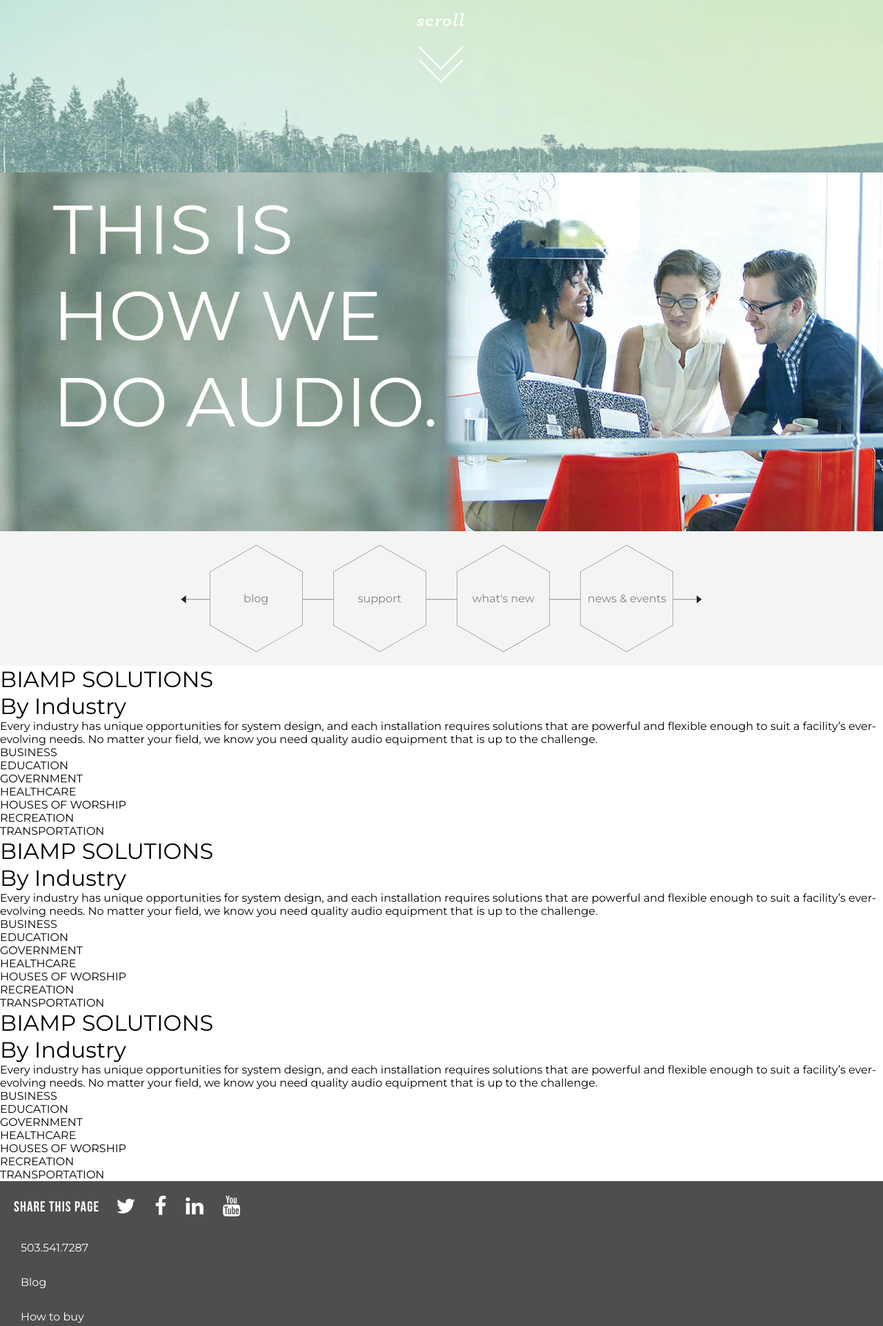
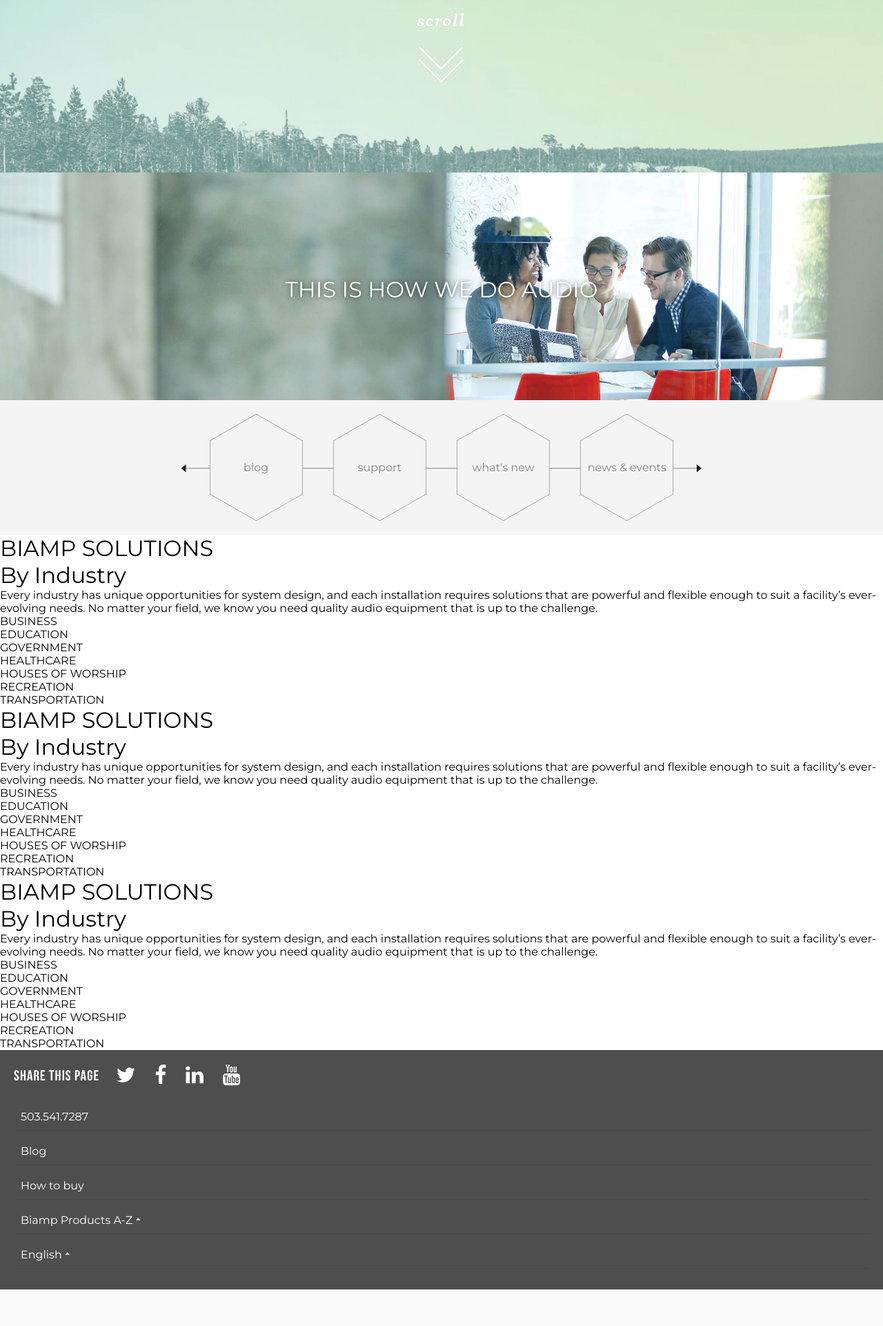
Before and after one commit to omniosi/biamp, a PHP site: page / in a window 1280 px wide. Shown: the part 530-2452 px from the top of the page at 69% size. After the commit the page ends 2399 px from the top, so only its background shows below. Run offline with PHP 8.4, Linux system fonts and the light colour scheme; some web fonts are replaced.

Commit message:
home/solutions poster and art menu fixes.

```diff
--- a/index.php
+++ b/index.php
@@ -24,6 +24,9 @@
 	<!-- top-menu -->
 	<?php include('modules/top-menu.php'); ?>
 	<!-- page content -->
+	<!-- <div class="billboard" style-"display:none"></div> -->
+	<div class="billboard"></div>
+
 	<?php include('modules/home.php'); ?>
 
 	<!-- footer -->
--- a/modules/home-desktop-styles.php
+++ b/modules/home-desktop-styles.php
@@ -5,3 +5,16 @@
 	width: 100%;
 	height: auto;
 }
+.main .poster{
+	height: 600px;
+	background-size: cover;
+}
+.main .poster h1{
+	font-size: 100px;
+	line-height: 1.25em;
+	margin-left: 6%;
+	padding-top: 100px;
+	width: 550px;
+	text-align: left;
+	left: 0;
+}
--- a/modules/home-styles.php
+++ b/modules/home-styles.php
@@ -11,7 +11,7 @@
 	z-index: 800;
 }
 .main{
-	/*padding-top: 80px;*/
+	padding-top: 80px;
 	/*position: fixed;*/
 	top: 80px;
 }
@@ -20,55 +20,55 @@
 }
 .main .poster{
 	width: 100%;
-	height: auto;
-	height: 600px;
+	height: 330px;
 	background: url('img/solutions-hdr.jpg') 50% 50% no-repeat;
 	background-size: cover;
+	background-position: 74% 63%;
+	/*background-size: 350%;*/
+	/*background-position: 75% 100%;*/
 }
 .main .poster h1{
-	font-size: 100px;
+	font-size: 32px;
 	line-height: 1.25em;
+	text-align: center;
 	color: #fff;
-	margin-left: 6%;
-	padding-top: 100px;
-	width: 45%;
+	/*margin-left: 20%;*/
+	margin-left: -125px;
+	/*padding-top: 200px;*/
+	padding-top: 150px;
+	width: 250px;
 	text-transform: uppercase;
+	text-shadow: 0 0 10px rgba(0,0,0,0.35),0 0 5px rgba(0,0,0,0.35);
+	left: 50%;
+	position: relative;
 }
 .main .art-menu{
-	/*height: 225px;*/
-	padding: 20px;
-	background: #f4f4f4;
+	background: #fff;
 }
-.main .art-menu ul{
-	text-align: center;
-	background: url(img/menu-line-arrows.svg) no-repeat;
-	background-position: 0	73px;
-	background-size: 816px 12px;
-	width: 816px;
-	height: 155px;
-	position: relative;
-	left: 50%;
-	margin-left: -408px;
+.art-menu ul{
+	background: #fff;
+	color: #585556;
 }
-.main .art-menu ul li{
-	display: inline-block;
-	vertical-align: top;
-	margin: 0 20px;
+.art-menu ul li{
+	list-style: none;
+	border-bottom: 1px solid #585556;
 }
-.main .art-menu ul li a{
+.art-menu ul li a{
+	padding: 16px 20px;
 	display: block;
-	background: url(img/solutions-art-menu.svg) no-repeat;
-	background-position: 0	0;
-	background-size: 816px 180px;
-	width: 135px;
-	height: 155px;
-	padding-top: 50%;
-	color: #808284;
+	color: #585556;
 }
-.main .art-menu ul li a:hover{
-	background-position: -140px	0;
-	text-indent: -9999px;
+.art-menu ul li a:before{
+	font-family: "icomoon-bia";
+	content:"\e805";
+	padding-bottom: 1em;
+	font-size: 25px;
+	position: absolute;
+	right: 20px;
+	line-height: 18px;
 }
-.main .art-menu ul li a.support:hover{ background-position: -280px	0; }
-.main .art-menu ul li a.new:hover{ background-position: -420px	0; }
-.main .art-menu ul li a.events:hover{ background-position: -560px	0; }
+.art-menu ul li a:focus,
+.art-menu ul li a.focus,
+.art-menu ul li a:hover{
+	text-decoration: none;
+}
--- a/modules/home-tablet-styles.php
+++ b/modules/home-tablet-styles.php
@@ -2,3 +2,52 @@
 .billboard{
 	height: 700px;
 }
+.main .poster{
+	background-size: cover;
+	background-position: 80%;
+}
+.main .poster h1{
+	width: 460px;
+	margin-left: -230px;
+}
+.main .art-menu{
+	/*height: 225px;*/
+	padding: 20px;
+	background: #f4f4f4;
+}
+.main .art-menu ul{
+	text-align: center;
+	background: url(img/menu-line-arrows.svg) no-repeat;
+	background-position: 0	73px;
+	background-size: 816px 12px;
+	width: 816px;
+	height: 155px;
+	position: relative;
+	left: 50%;
+	margin-left: -408px;
+}
+.main .art-menu ul li{
+	display: inline-block;
+	vertical-align: top;
+	margin: 0 20px;
+	border-bottom: none;
+}
+.main .art-menu ul li a{
+	display: block;
+	background: url(img/solutions-art-menu.svg) no-repeat;
+	background-position: 0	0;
+	background-size: 816px 180px;
+	width: 135px;
+	height: 155px;
+	padding: 0;
+	padding-top: 50%;
+	color: #808284;
+}
+.main .art-menu ul li a:before{ content: ""; }
+.main .art-menu ul li a:hover{
+	background-position: -140px	0;
+	text-indent: -9999px;
+}
+.main .art-menu ul li a.support:hover{ background-position: -280px	0; }
+.main .art-menu ul li a.new:hover{ background-position: -420px	0; }
+.main .art-menu ul li a.events:hover{ background-position: -560px	0; }
--- a/modules/home.php
+++ b/modules/home.php
@@ -1,8 +1,7 @@
 <!-- home page content -->
-<div class="billboard"></div>
 <div class="main">
 	<div class="poster">
-		<h1>This is how we do audio.</h1>
+		<h1>This is how we do audio</h1>
 	</div>
 	<div class="art-menu">
 		<ul>
```
